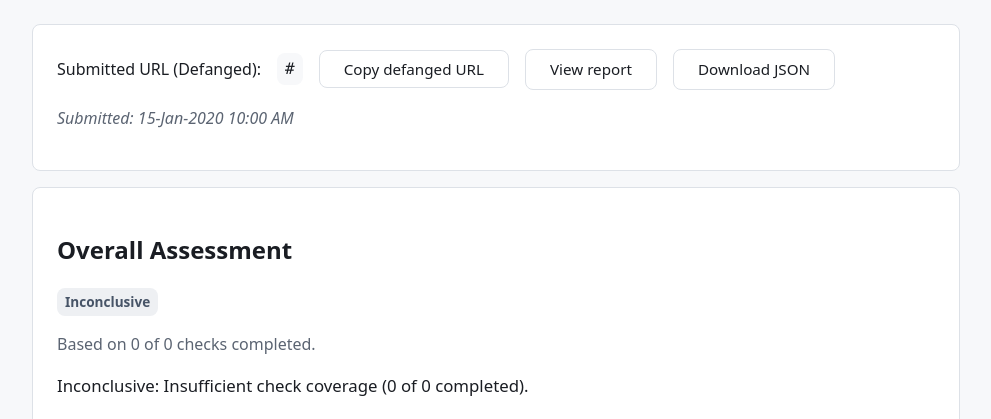
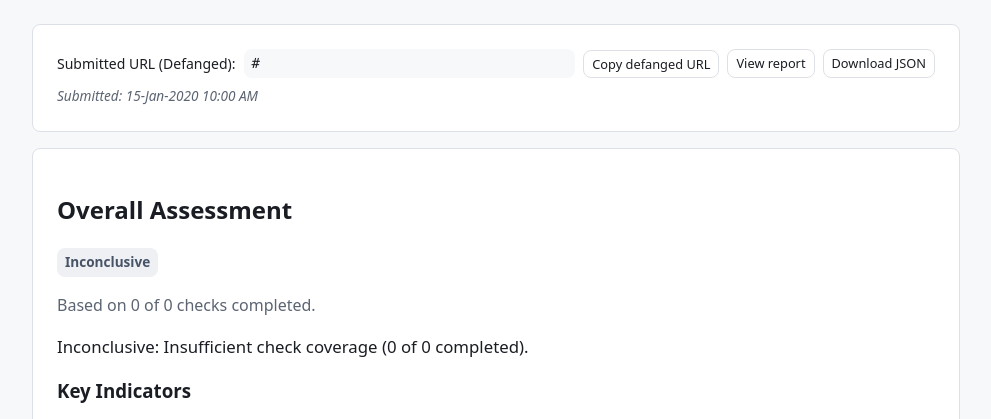
Before and after one commit to DivyarajVihol/phishing_intelligence_assistant, a Django app: page /result/1/ in a window 1280 px wide. Shown: the part 60-479 px from the top of the page, without its empty margins (144-1135 px from the left). Run offline with Django 5.2, Linux system fonts and the light colour scheme; tables that the repository leaves empty hold one stand-in row (values such as "Sample post"); data that the repository does not hold is empty.

Commit message:
UI: compact result page buttons on one line

```diff
--- a/phishing_intelligence_assistant/static/css/style.css
+++ b/phishing_intelligence_assistant/static/css/style.css
@@ -219,6 +219,12 @@ body {
   background-color: var(--bg);
 }
 
+.btn--sm {
+  padding: var(--space-1) var(--space-2);
+  font-size: 0.8rem;
+  white-space: nowrap;
+}
+
 /* Badges */
 .badge {
   display: inline-block;
@@ -373,8 +379,15 @@ body {
 .submitted-url-bar {
   display: flex;
   align-items: center;
-  gap: var(--space-3);
+  gap: var(--space-2);
   flex-wrap: wrap;
+  max-width: 100%;
+}
+
+.url-label {
+  white-space: nowrap;
+  font-size: 0.875rem;
+  font-weight: 500;
 }
 
 .defanged-url {
@@ -383,6 +396,28 @@ body {
   padding: var(--space-1) var(--space-2);
   border-radius: var(--radius);
   word-break: break-all;
+  font-size: 0.875rem;
+  max-width: 100%;
+}
+
+.submitted-time-line {
+  margin-top: var(--space-2);
+  margin-bottom: 0;
+  font-size: 0.85rem;
+}
+
+@media (min-width: 768px) {
+  .submitted-url-bar {
+    flex-wrap: nowrap;
+  }
+
+  .defanged-url {
+    flex: 1 1 auto;
+    min-width: 0;
+    overflow: hidden;
+    text-overflow: ellipsis;
+    white-space: nowrap;
+  }
 }
 
 .assessment-summary-row {
--- a/phishing_intelligence_assistant/templates/analysis/result.html
+++ b/phishing_intelligence_assistant/templates/analysis/result.html
@@ -8,9 +8,9 @@
     <div class="submitted-url-bar">
         <span class="url-label">Submitted URL (Defanged):</span>
         <code class="defanged-url">{{ investigation.submitted_url|defang }}</code>
-        <button type="button" class="btn btn--secondary" id="copy-defanged-btn" data-url="{{ investigation.submitted_url|defang }}">Copy defanged URL</button>
-        <a href="{% url 'report' investigation.id %}" class="btn btn--secondary">View report</a>
-        <a href="{% url 'report_json' investigation.id %}" class="btn btn--secondary">Download JSON</a>
+        <button type="button" class="btn btn--secondary btn--sm" id="copy-defanged-btn" data-url="{{ investigation.submitted_url|defang }}">Copy defanged URL</button>
+        <a href="{% url 'report' investigation.id %}" class="btn btn--secondary btn--sm">View report</a>
+        <a href="{% url 'report_json' investigation.id %}" class="btn btn--secondary btn--sm">Download JSON</a>
     </div>
     <p class="submitted-time-line muted-text">Submitted: {{ investigation.submitted_at|fmt_datetime }}</p>
 </div>
```
